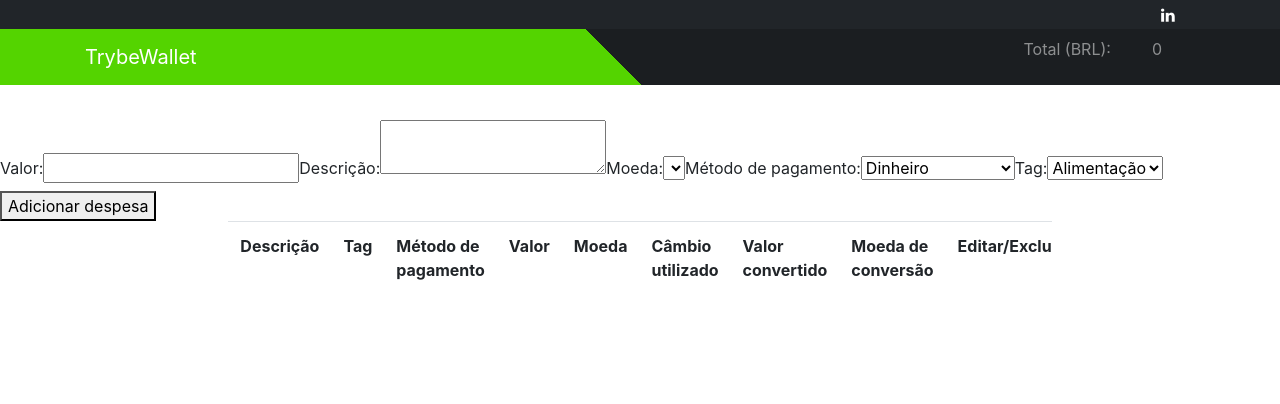
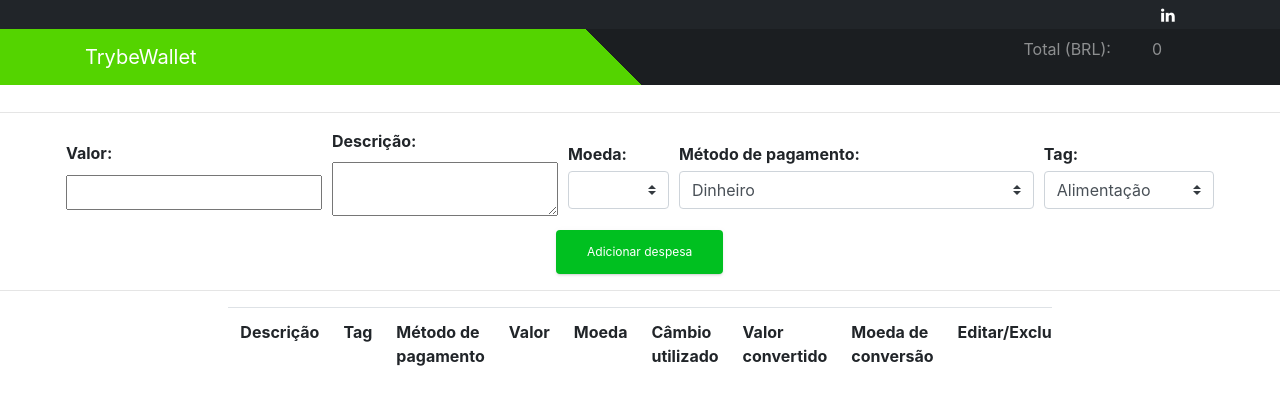
Before and after one commit to VSSSP/trybewallet, a React (Create React App) app: page /carteira in a window 1280 px wide. Shown: the top 404 px of the page. Built offline with nearby package versions, Linux system fonts and the light colour scheme; no server answers.

Commit message:
Form styles

```diff
--- a/src/App.css
+++ b/src/App.css
@@ -256,15 +256,6 @@ h2.active {
 
 /* HEADER  */
 
-body {
-  margin: 0;
-  font-family: -apple-system,BlinkMacSystemFont,"Segoe UI",Roboto,"Helvetica Neue",Arial,sans-serif;
-  font-size: 1rem;
-  font-weight: 400;
-  line-height: 1.5;
-  color: #212529;
-  background-color: #f7f7f7;
-}
 
 .navbar {
   display: -ms-flexbox;
@@ -813,6 +804,7 @@ small{
 .table-striped>tbody>tr:nth-of-type(odd) {
   background-color: #f9f9f9 !important;
 }
+
 footer{
   width: 100%;
   margin-top:200px;
@@ -926,3 +918,45 @@ border-radius: 3px;
 box-shadow: 0 8px 10px 1px rgba(0, 0, 0, 0.14), 0 3px 14px 2px rgba(0, 0, 0, 0.12), 0 5px 5px -3px rgba(0, 0, 0, 0.2);
 color: #555 !important;
 }
+
+/* FORM  */
+
+.btn-form {
+  background-color: rgb(0, 192, 32);
+}
+
+.form {
+  display: flex;
+  flex-direction: row;
+  align-items: center;
+  justify-content: center;
+}
+
+.form label {
+  margin-left: 5px;
+  margin-right: 5px;
+}
+
+.form-button {
+  display: flex;
+  flex-direction: row;
+  align-items: center;
+  justify-content: center;
+}
+
+select {
+  margin-top: 5px;
+}
+
+textarea {
+  margin-top: -7px;
+}
+
+input {
+  height: 35px;
+  margin-top: -7px;
+}
+
+.form-font {
+  font-weight: bold;
+}
--- a/src/components/Form.js
+++ b/src/components/Form.js
@@ -50,7 +50,7 @@ class Form extends Component {
 
   addExpenseButton() {
     return (
-      <button type="button" onClick={ this.handleClick }>
+      <button className="btn btn-form btn-outline-mdb-color m-0 px-3 py-2 z-depth-0 waves-effect" type="button" onClick={ this.handleClick }>
         Adicionar despesa
       </button>
     );
@@ -58,7 +58,7 @@ class Form extends Component {
 
   editExpenseButton() {
     return (
-      <button type="button" onClick={ this.handleEditExpenseButton }>
+      <button className="btn btn-form btn-md btn-outline-mdb-color m-3 px-3 py-2 z-depth-0 waves-effect" type="button" onClick={ this.handleEditExpenseButton }>
         Editar despesa
       </button>
     );
@@ -69,40 +69,48 @@ class Form extends Component {
     const tags = ['Alimentação', 'Lazer', 'Trabalho', 'Transporte', 'Saúde'];
     const { editing } = this.props;
     return (
-      <form>
-        <label htmlFor="valor">
-          Valor:
-          <input type="text" name="value" id="valor" onChange={ this.handleChange } />
+      <div className="">
+        <hr />
+          <form className="form form-font">
+
+          <label className=""  htmlFor="valor">
+            <p>Valor:</p>
+            <input className="" type="text" name="value" id="valor" onChange={ this.handleChange } />
           </label>
 
           <label htmlFor="descricao">
-          Descrição:
-          <textarea name="description" id="descricao" onChange={ this.handleChange } />
+            <p>Descrição:</p>
+            <textarea className="" name="description" id="descricao" onChange={ this.handleChange } />
           </label>
 
-        <label htmlFor="moeda">
+          <label className="" htmlFor="moeda">
               Moeda:
-          <select id="moeda" onChange={ this.handleChange } name="currency">
+            <select className="browser-default custom-select" id="inputGroupSelect01 moeda" onChange={ this.handleChange } name="currency">
               <CurrenciesOptions />
             </select>
           </label>
 
           <label htmlFor="método de pagamento">
             Método de pagamento:
-          <select id="método de pagamento" onChange={ this.handleChange } name="method">
+            <select className="browser-default custom-select" id="inputGroupSelect01 método de pagamento" onChange={ this.handleChange } name="method">
               <PayOptions payMethods={ payMethods } />
             </select>
           </label>
 
           <label htmlFor="tag">
             Tag:
-          <select id="tag" onChange={ this.handleChange } name="tag">
+            <select className="browser-default custom-select" id="inputGroupSelect01 tag" onChange={ this.handleChange } name="tag">
               <OptionsTags tags={ tags } />
             </select>
           </label>
-        { editing ? this.editExpenseButton() : this.addExpenseButton() }
+
 
           </form>
+          <div className="input-group-append form-button">
+            { editing ? this.editExpenseButton() : this.addExpenseButton() }
+          </div>
+        <hr />
+      </div>
     );
   }
 }
--- a/src/pages/Wallet.js
+++ b/src/pages/Wallet.js
@@ -12,7 +12,6 @@ export default class Wallet extends React.Component {
         <br/>
         <br/>
         <br/>
-        <br/>
         <Form />
         <Table />
       </>
```
Lines whose indentation alone changed are shown as unchanged.
